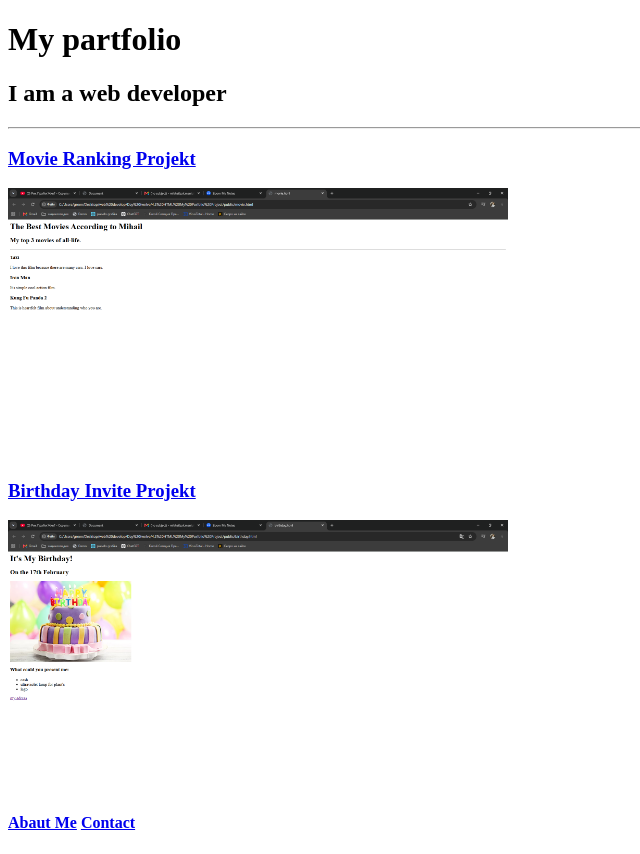
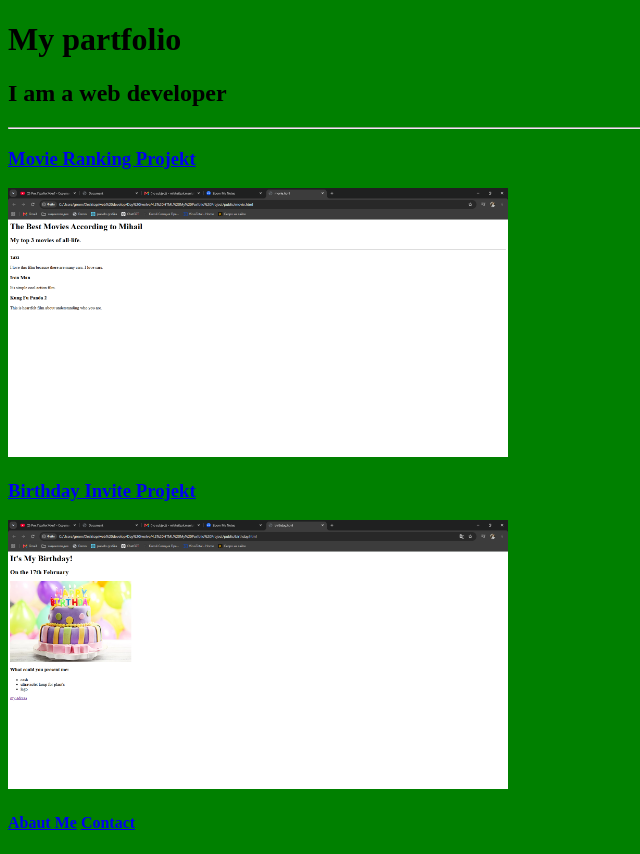
Before and after one commit to NotAGamerNot/my-portfolio, a plain HTML site: page index.html in a window 1280 px wide. Shown: the whole page, without its empty margins (0-640 px from the left). Drawn offline with Linux system fonts and the light colour scheme.

Commit message:
Update index.html

```diff
--- a/index.html
+++ b/index.html
@@ -7,7 +7,7 @@
     <meta name="viewport" content="width=device-width, initial-scale=1.0">
     <title>Document</title>
 </head>
-<body style = "background green:">
+<body style = "background-color: green;">
 
 <!-- TODO 2: Add Your previous projects' HTML into the public folder -->
 
```
